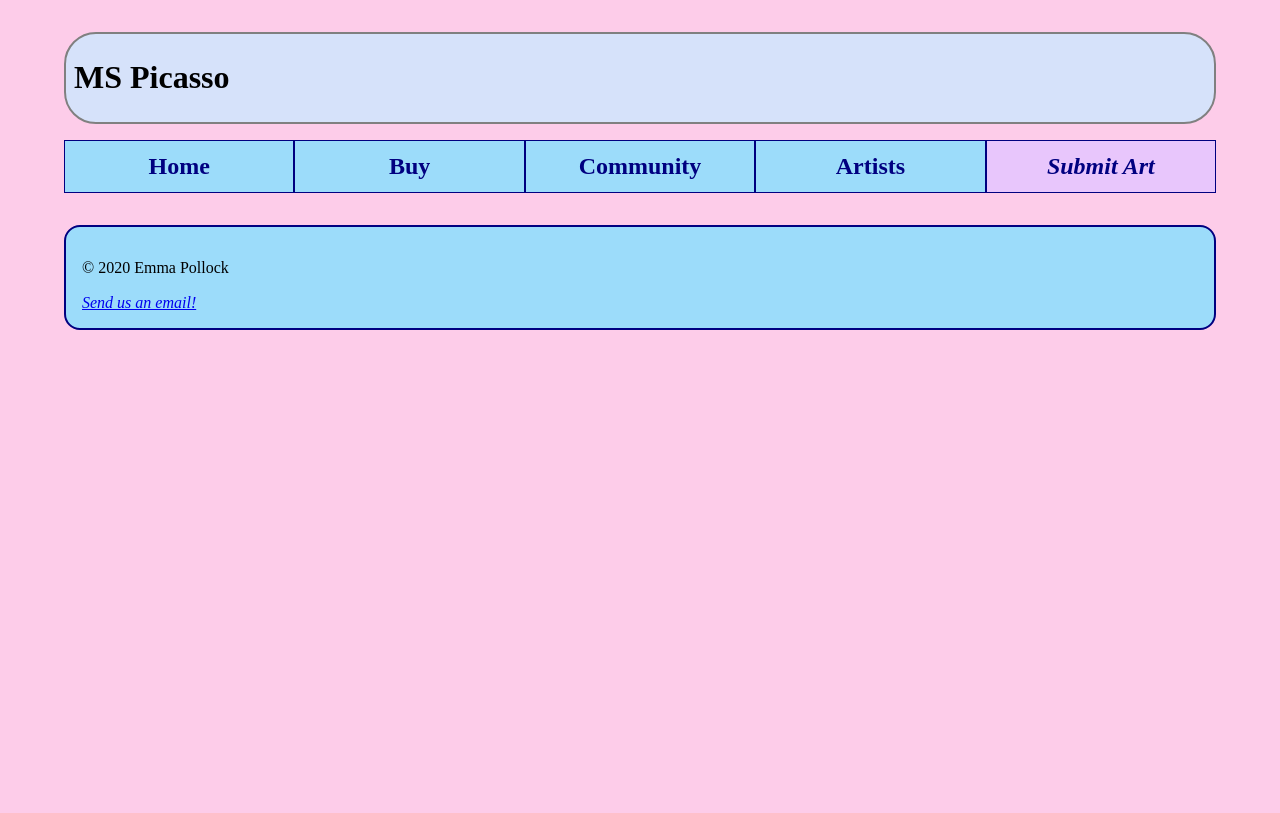
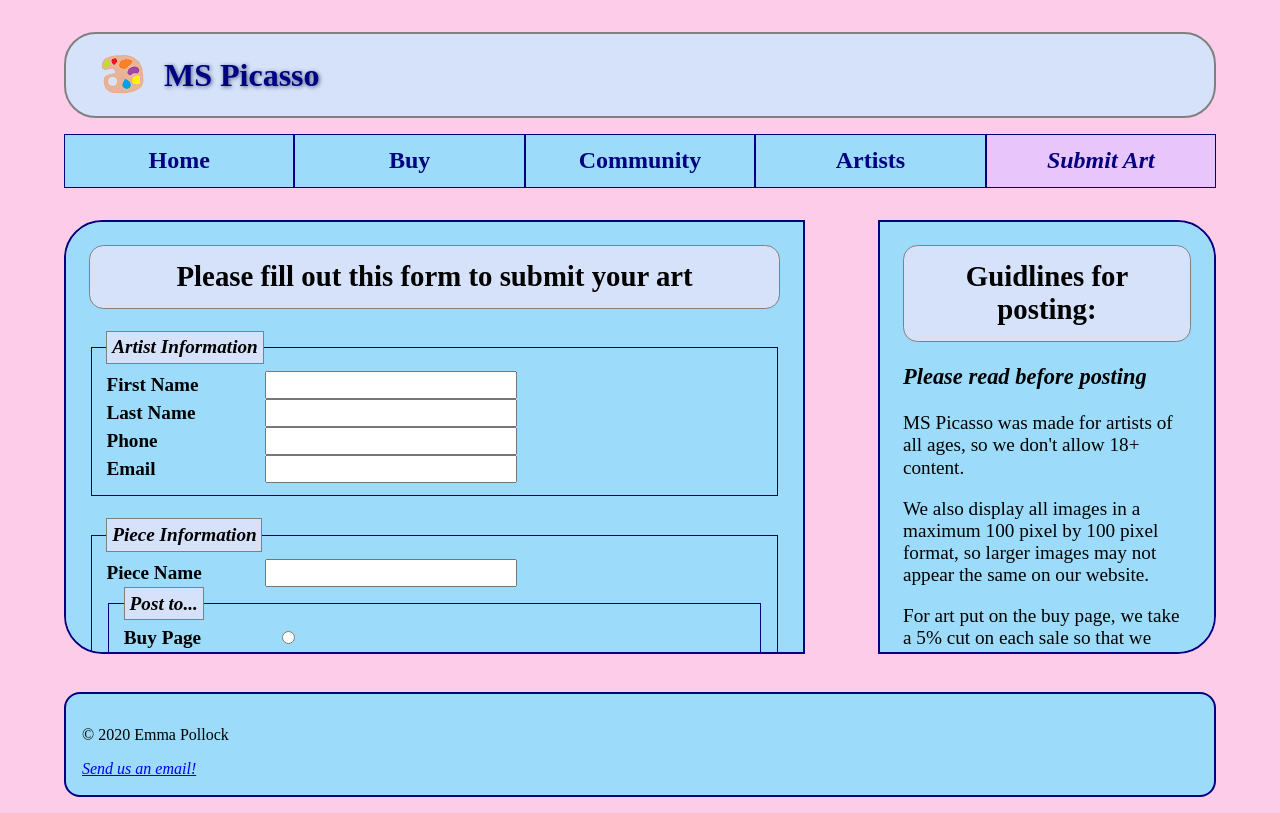
Before and after one commit to EmPollock/webFinalProject, a plain HTML site: page submitArt.html in a window 1280 px wide. Drawn offline with nearby package versions, Linux system fonts and the light colour scheme; some packages are replaced by stand-ins of ours; a script that the page names is missing.

Commit message:
updated html and css files, added favicon and logo

```diff
--- a/css/standard.css
+++ b/css/standard.css
@@ -11,6 +11,11 @@
     --background_pink: #fdcce9;
 }
 
+.center{
+    text-align: center;
+    font-style: italic;
+}
+
 body{
     background-color: var(--background_pink);
     width: 90%;
@@ -20,11 +25,28 @@ body{
 header{
     margin-top: 2em;
     background-color: var(--secondary_light);
-    padding: .5em;
-    padding-top: .25em;
-    padding-bottom: .25em;
+    padding: 1em;
     border-radius: 2em;
     border: 2px solid grey;
+    position: relative;
+}
+
+header img{
+    vertical-align: middle;
+    padding-left: 1em;
+    display: inline;
+    margin-right: 1em;
+}
+
+h1{
+    display: inline;
+    margin: 0;
+    position: absolute;
+    top: 50%;
+    -ms-transform: translateY(-50%);
+    transform: translateY(-50%);
+    color: navy;
+    text-shadow: 1px 1px 4px rgb(75, 91, 129);
 }
 
 section{
@@ -33,7 +55,7 @@ section{
     font-size: 1.2em;
 }
 
-img{
+figure img{
     width: 100px;
     display: block;
     margin: auto;
@@ -46,8 +68,22 @@ figure{
     text-align: center;
 }
 
-figure p{
+label{
+    display: inline-block;
+    width: 8em;
+    font-weight: bold;
+}
+
+fieldset{
+    border: 1px solid navy;
+}
+
+legend{
+    background-color: var(--secondary_light);
+    padding: .25em;
+    font-weight: bold;
     font-style: italic;
+    border: 1px solid gray;
 }
 
 #nav_menu ul{
@@ -165,14 +201,21 @@ th{
     #nav_menu{
         display: none;
     }
+
     #mobile_menu{
         display: block;
     }
+
     .slicknav_menu{
         background-color: var(--primary_light) !important;
         border: 1px solid navy;
         margin: auto;
     }
+
+    .slicknav_menu a{
+        color: black !important;
+    }
+
     #leftSection{
         margin: auto;
         width: 88%;
@@ -181,6 +224,7 @@ th{
         border-radius: 2em;
         margin-top: 1em;
     }
+
     #rightSection{
         margin: auto;
         width: 88%;
@@ -189,26 +233,25 @@ th{
         border-radius: 2em;
         margin-top: 1em;
     }
+
     header{
         margin: auto;
         margin-bottom: 1em;
         margin-top: 1em;
         width: 88%;
     }
+
     footer{
         margin: auto;
         margin-top: 1em;
         margin-bottom: 1em;
         width: 88%;
     }
+
     h2{
         margin-top: .5em;
     }
-    /*
-    th, td{
-        display: block;
-    }
-    */
+
     table{
         margin-top: 1em;
     }
--- a/submitArt.html
+++ b/submitArt.html
@@ -4,6 +4,7 @@
         <title>MS Picasso</title>
         <meta charset="UTF-8">
         <meta name="viewport" content="width=device-width, initial-scale=1.0">
+        <link rel="icon" href="images/favicon.ico" type="image/x-icon"/>
         <link href="css/normalize.css" rel="stylesheet" type="text/css"/>
         <link rel="stylesheet" href="https://cdnjs.cloudflare.com/ajax/libs/SlickNav/1.0.10/slicknav.min.css" integrity="sha512-heyoieAHmpAL3BdaQMsbIOhVvGb4+pl4aGCZqWzX/f1BChRArrBy/XUZDHW9WVi5p6pf92pX4yjkfmdaIYa2QQ==" crossorigin="anonymous" />
         <link rel="stylesheet" href="css/standard.css"/>
@@ -14,6 +15,7 @@
     </head>
     <body>
         <header>
+            <img src="images/MSPicassoLogo50px.png" alt="The MS Picasso Logo, a drawing of a paint pallet">
             <h1>MS Picasso</h1>
         </header>
         <nav id="mobile_menu"></nav>
@@ -27,7 +29,56 @@
             </ul>
         </nav>
         <main>
-
+            <section id="leftSection">
+                <h2>Please fill out this form to submit your art</h2>
+                <br/>
+                <form action="http://bobtrapp.com/cis/formtest.php" method="GET">
+                    <fieldset>
+                        <legend>Artist Information</legend>
+                        <label for="firstName">First Name</label>
+                        <input type="text" id="firstName" name="firstName" required/>
+                        <br/>
+                        <label for="lastName">Last Name</label>
+                        <input type="text" id="lastName" name="lastName" required/>
+                        <br/>
+                        <label for="phone">Phone</label>
+                        <input type="tel" id="phone" name="phone"/>
+                        <br/>
+                        <label for="email">Email</label>
+                        <input type="email" id="email" name="email" required/>
+                        <br/>
+                    </fieldset>
+                    <br/>
+                    <fieldset>
+                        <legend>Piece Information</legend>
+                        <label for="pieceName">Piece Name</label>
+                        <input type="text" id="pieceName" name="pieceName" required/>
+                        <br/>
+                        <fieldset>
+                            <legend>Post to...</legend>
+                            <label for="buyPage" id="buyLabel">Buy Page</label>
+                            <input type="radio" id="buyPage" name="buyOrComm" value="buyPage" required/>
+                            <br/>
+                            <label for="communityPage">Community Page</label>
+                            <input type="radio" id="communityPage" name="buyOrComm" value="communityPage" required/>
+                        </fieldset>
+                        <br/>
+                        <label for="price">Price (Only if Buy Page is selected)</label>
+                        <input type="text" id="price" name="price"/>
+                        <br/>
+                        <br/>
+                        <input type="file" id="artPiece" name="artPiece" accept="img/png, img/gif, img/jpeg" required/>
+                        <br/>
+                    </fieldset>
+                </form>
+            </section>
+            <section id="rightSection">
+                <h2>Guidlines for posting:</h2>
+                <h3>Please read before posting</h3>
+                <p>MS Picasso was made for artists of all ages, so we don't allow 18+ content.</p>
+                <p>We also display all images in a maximum 100 pixel by 100 pixel format, so larger images may not appear the same on our website.</p>
+                <p>For art put on the buy page, we take a 5% cut on each sale so that we have the funds to keep this site up and running.</p>
+            </section>
         </main>
         <footer>
             <p>&copy; 2020 Emma Pollock</p>
```
Also changed, not shown: artists.html (+7 -5 lines), buypage.html (+7 -5 lines), communitypage.html (+2 -0 lines), index.html (+2 -0 lines), images/MSPicassoLogo.png (added), images/MSPicassoLogo50px.png (added), images/favicon.ico (added).
